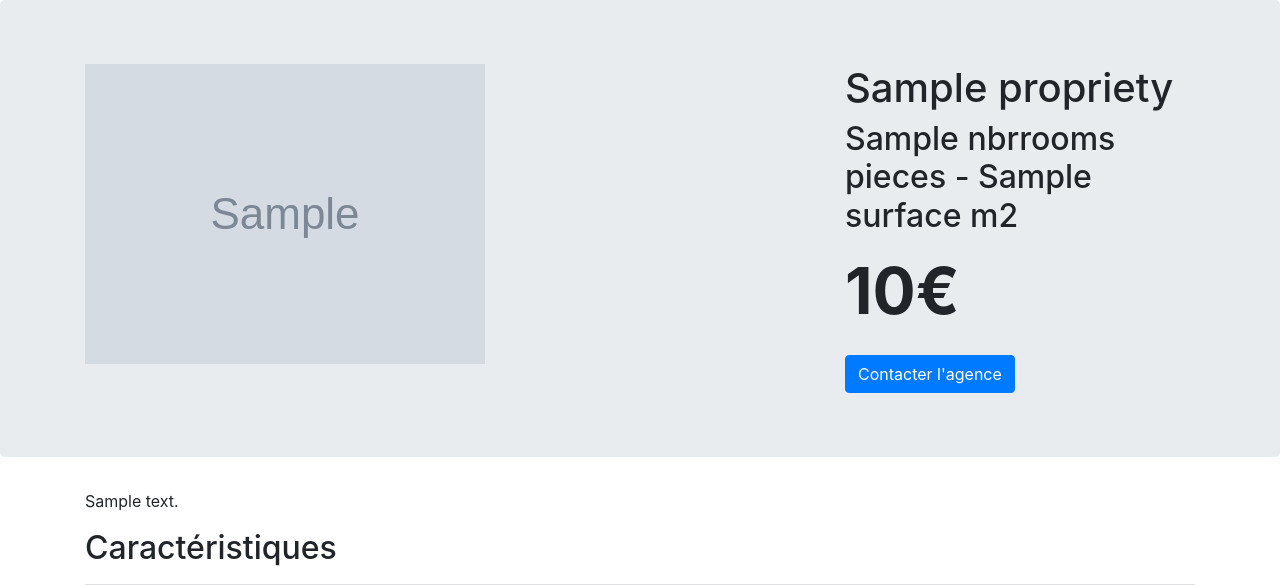
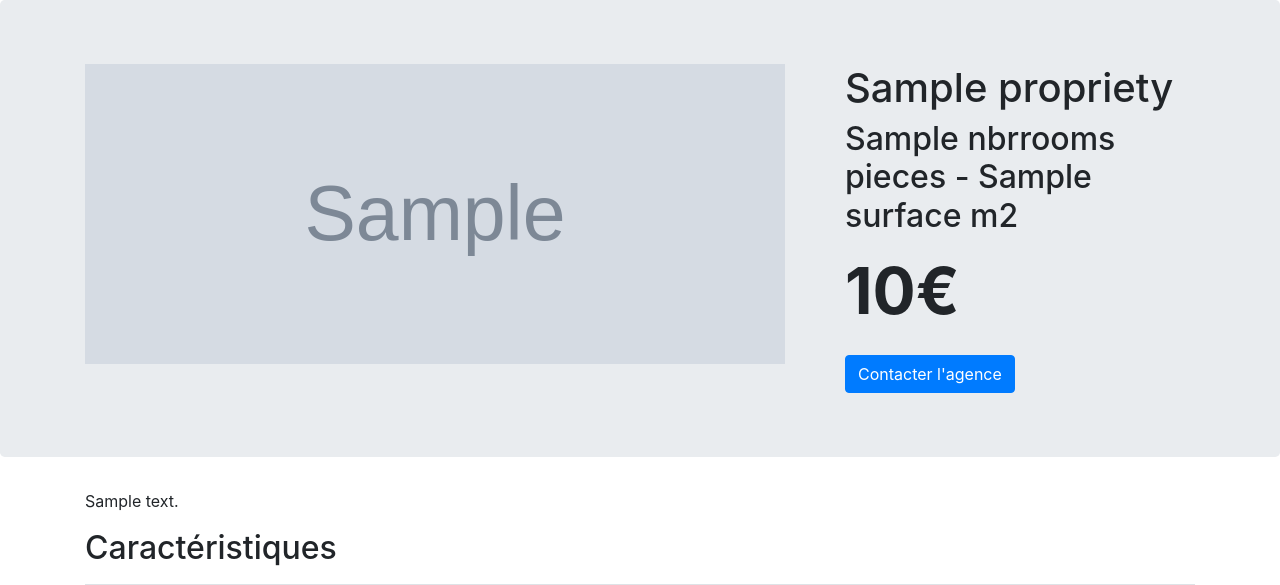
Before and after one commit to QuentG/Sylab, a Symfony app: template templates/show.html.twig in a window 1280 px wide. Shown: the part 56-641 px from the top of the page. Run offline with Twig, Linux system fonts and the light colour scheme; the template is opened without the code that fills it: most values are stand-ins (such as "Sample title", 1, 10 or a date in 2020); grey boxes marked "Sample" are stand-in pictures; some libraries are stand-ins or nearby versions.

Commit message:
size img

```diff
--- a/public/static/css/styles.css
+++ b/public/static/css/styles.css
@@ -26,3 +26,13 @@
     background-repeat: no-repeat;
     font-size: 1.5em;
 }
+.img-size{
+    height: 150px;
+}
+.img-size-2{
+    height: 200px;
+}
+#img-size{
+    width: 700px;
+    height: 300px;
+}
--- a/templates/buy.html.twig
+++ b/templates/buy.html.twig
@@ -20,7 +20,7 @@
                 <a href="/show/{{ propriety.id }}" class="text-dark  card-hover">
                     <div class="card">
                         <div class="card-body">
-                            <img class="card-img-top" src="{{ asset('upload/img/image_bien/') }}{{ propriety.image }}" alt="Card image cap">
+                            <img class="card-img-top img-size-2" src="{{ asset('upload/img/image_bien/') }}{{ propriety.image }}" alt="Card image cap">
                                 <h5 class="card-title">
                                     <p class="text-center">{{ propriety.name }}</p>
                                 </h5>
--- a/templates/home.html.twig
+++ b/templates/home.html.twig
@@ -29,7 +29,7 @@
                     <div class="col-md-4">
                         <a href="/show/{{ propriety.id }}" class="text-dark  card-hover">
                             <div class="card" style="width: 18rem;">
-                                <img class="card-img-top" src="{{ asset('upload/img/image_bien/') }}{{ propriety.image }}" alt="Card image cap">
+                                <img class="card-img-top img-size" src="{{ asset('upload/img/image_bien/') }}{{ propriety.image }}" alt="Card image cap">
                                 <div class="card-body">
                                     <h5 class="card-title">{{ propriety.name }}</h5>
                                     <p class="card-text">{{ propriety.description[:200] ~ '...' }}</p>
--- a/templates/show.html.twig
+++ b/templates/show.html.twig
@@ -1,13 +1,17 @@
 {% extends 'base.html.twig' %}
 
 {% block title %} Sylab - Tu achètes !{% endblock %}
+
+{% block stylesheets %}
+    <link href="{{ asset('static/css/styles.css') }}" rel="stylesheet" />
+{% endblock %}
 
 {% block body %}
     <div class="jumbotron">
         <div class="container">
             <div class="row">
                 <div class="col-md-8">
-                    <img src="{{ asset('upload/img/image_bien/') }}{{ propriety.image }}" alt="picture proprety">
+                    <img id="img-size" src="{{ asset('upload/img/image_bien/') }}{{ propriety.image }}" alt="picture proprety">
                 </div>
                 <div class="col-md-4">
                     <h1>{{ propriety.name }}</h1>
```
